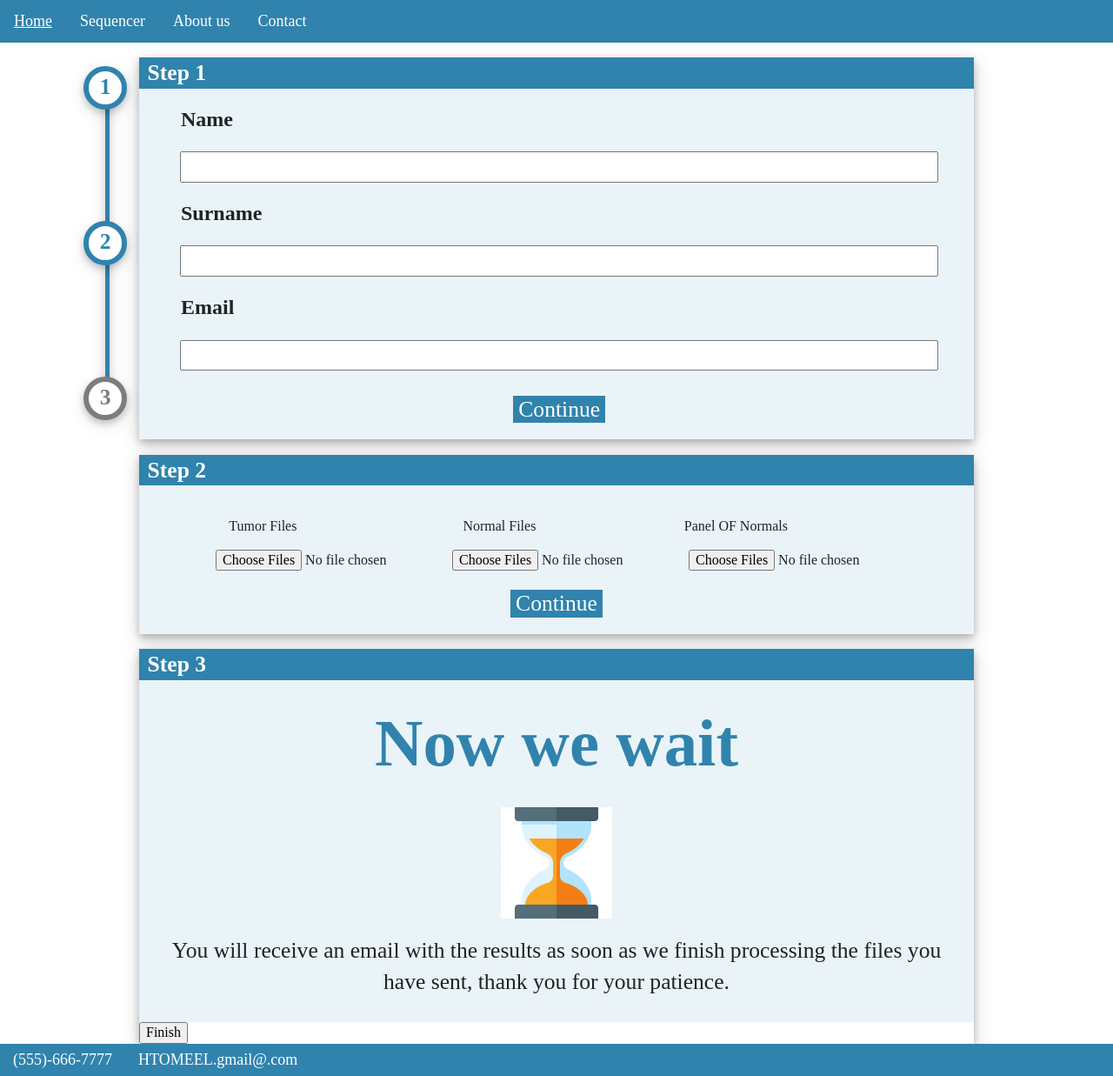
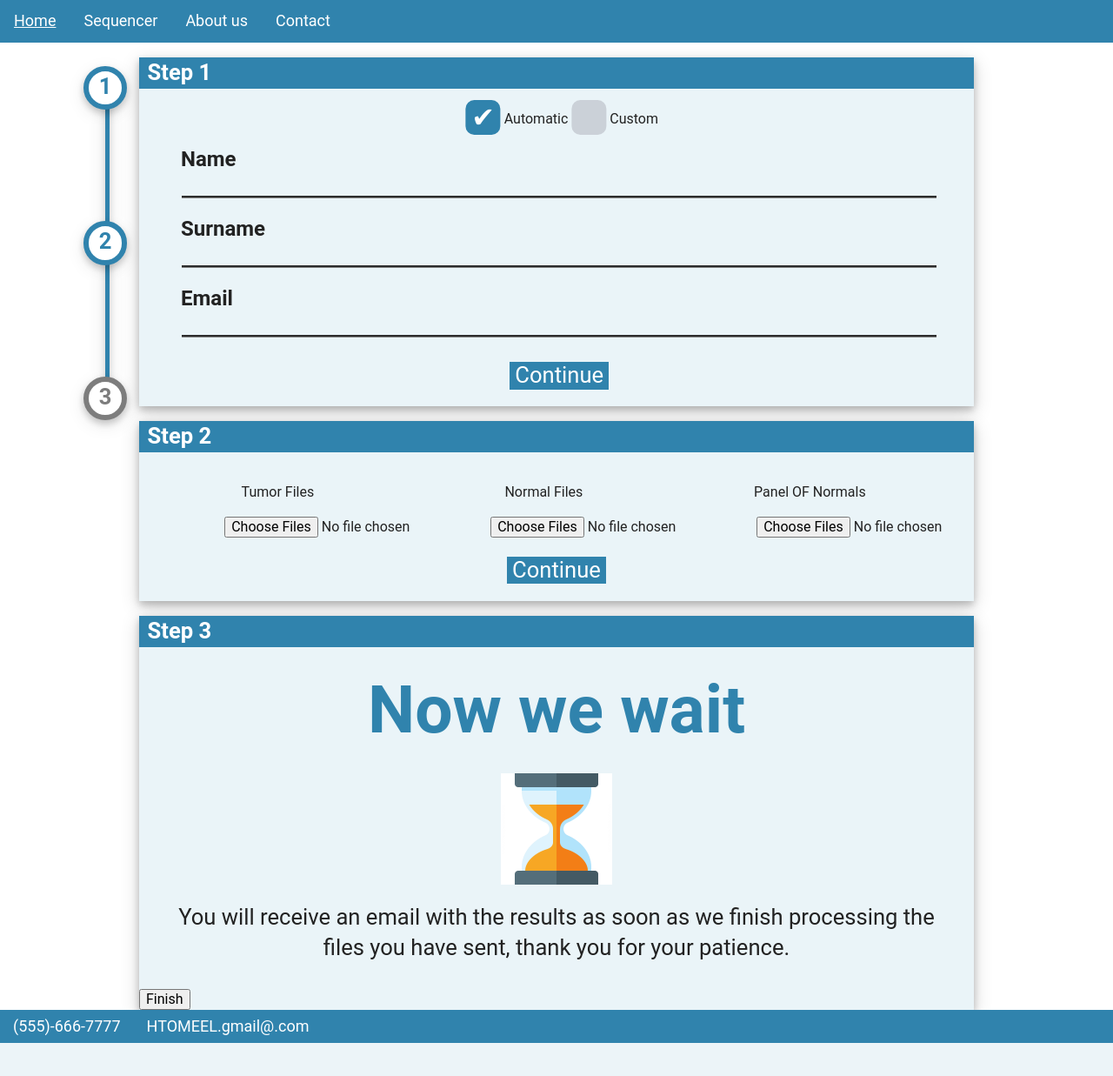
Before and after one commit to MBaysanLab/PipelineWebsite, a Django app: page /Tool/Automatic/ in a window 1280 px wide. Shown: the whole page at 87% size. After the commit the page ends 1199 px from the top, so only its background shows below. Run offline with Django 3.2, Linux system fonts and the light colour scheme.

Commit message:
radio buttons

```diff
--- a/PipelineWebsite/Tool/static/css/main.css
+++ b/PipelineWebsite/Tool/static/css/main.css
@@ -388,6 +388,7 @@ img{
 
 .Step{
 	box-shadow: 0 4px 8px 0 rgba(0, 0, 0, 0.2), 0 6px 20px 0 rgba(0, 0, 0, 0.19);
+    background-color: #EAF4F8;
 	/*margin-top: 5%;*/
 }
 
@@ -402,28 +403,94 @@ img{
 	margin-bottom: 0px;
 }
 
+* {
+    font-family: 'Roboto', sans-serif;
+}
+
+
+.option-input {
+    -webkit-appearance: none;
+    -moz-appearance: none;
+    top: 13.33333px;
+    right: 0;
+    bottom: 0;
+    left: 0;
+    height: 40px;
+    width: 40px;
+    transition: all 0.15s ease-out 0s;
+    background: #cbd1d8;
+    border: none;
+    color: #fff;
+    cursor: pointer;
+    display: inline-block;
+    outline: none;
+    position: relative;
+    z-index: 1000;
+
+}
+
+.option-input:hover {
+    background: #9faab7;
+}
+
+.option-input:checked {
+    background: #3083ad;
+}
+
+.option-input:checked::before {
+    height: 40px;
+    width: 40px;
+    position: absolute;
+    content: '✔';
+    display: inline-block;
+    font-size: 2.5vw;
+    text-align: center;
+    line-height: 40px;
+}
+
+.option-input.radio {
+    border-radius: 25%;
+
+}
+
+.Radioboxes {
+    height: auto;
+    display: inline-block;
+    position: relative;
+    transform: translate(-50%, 0%);
+    left: 50%;
+    text-align: center;
+}
+
 #Step1Content{
 
 	text-align: center;
 	background: #EAF4F8;
+
 }
-
 
 #Step1Content h2{
 	text-align: left;
 	padding-left: 5%;
 	margin-top: 0px;
+    margin-bottom: 0px;
 	padding-top: 2%;
 }
 
 #Step2Content {
 	text-align: center;
-	background: #EAF4F8
+	background: #EAF4F8;
 }
 
 .inputText{
-	font-size: 2vw;
+	font-size: 1.5vw;
+    color: #3083ad;
 	width: 90%;
+    background: none;
+    border: none;
+    border-bottom: groove;
+    border-bottom-color: gray;
+
 
 }
 #emailInput{
--- a/PipelineWebsite/Tool/templates/AutoTool.html
+++ b/PipelineWebsite/Tool/templates/AutoTool.html
@@ -22,6 +22,18 @@
 		<div class="StepTitle">
 			<h1>Step 1</h1>
 		</div>
+
+
+        <div class="Radioboxes">
+            <label>
+                <input type="radio" class="option-input radio" name="example" checked/>
+                Automatic
+            </label>
+            <label>
+                <input type="radio" class="option-input radio" name="example"/>
+                Custom
+            </label>
+        </div>
 		<div id="Step1Content">
 			<h2>Name</h2>
 			<input class="inputText" type="text" name="FirstName">
```
